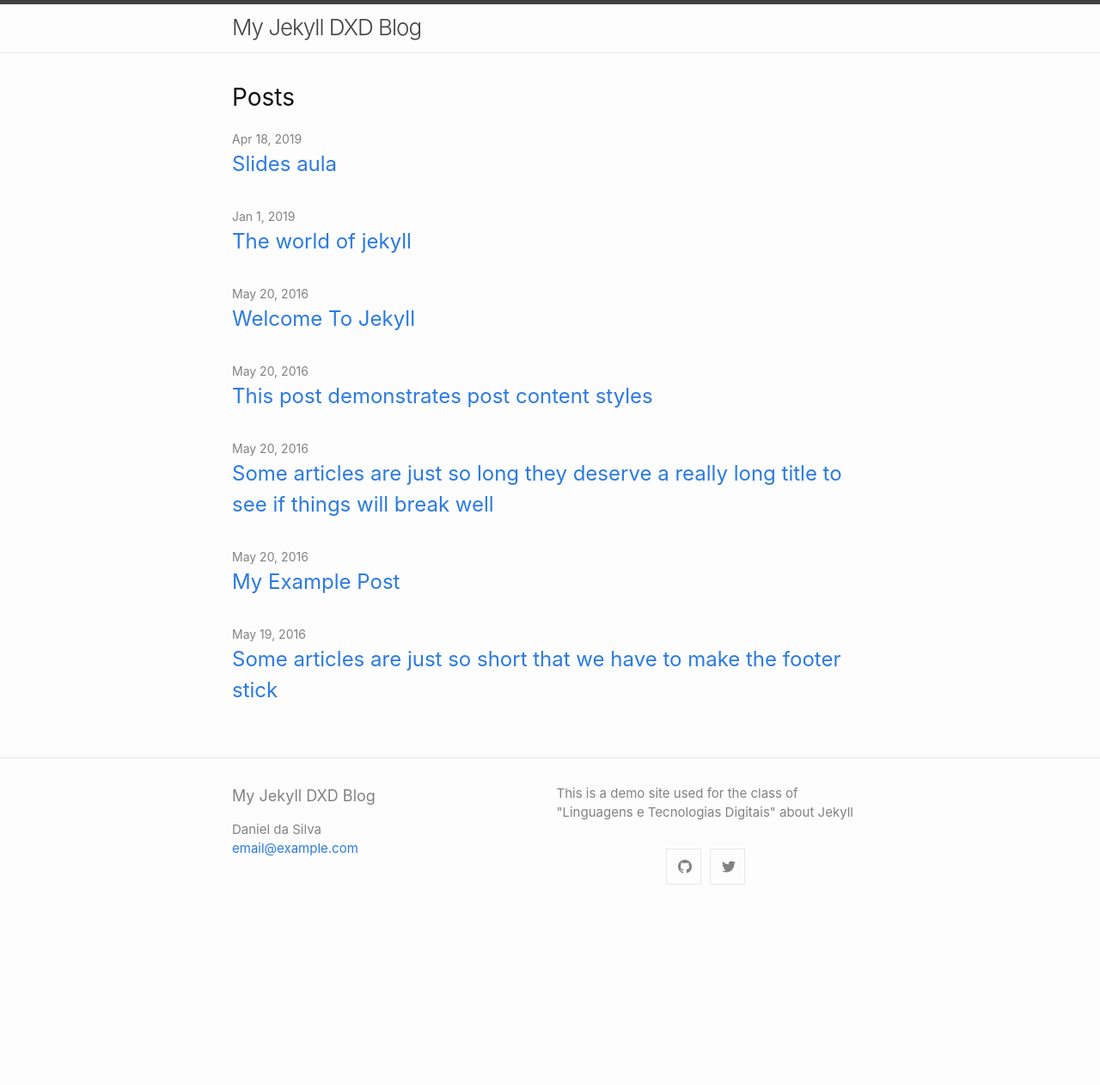
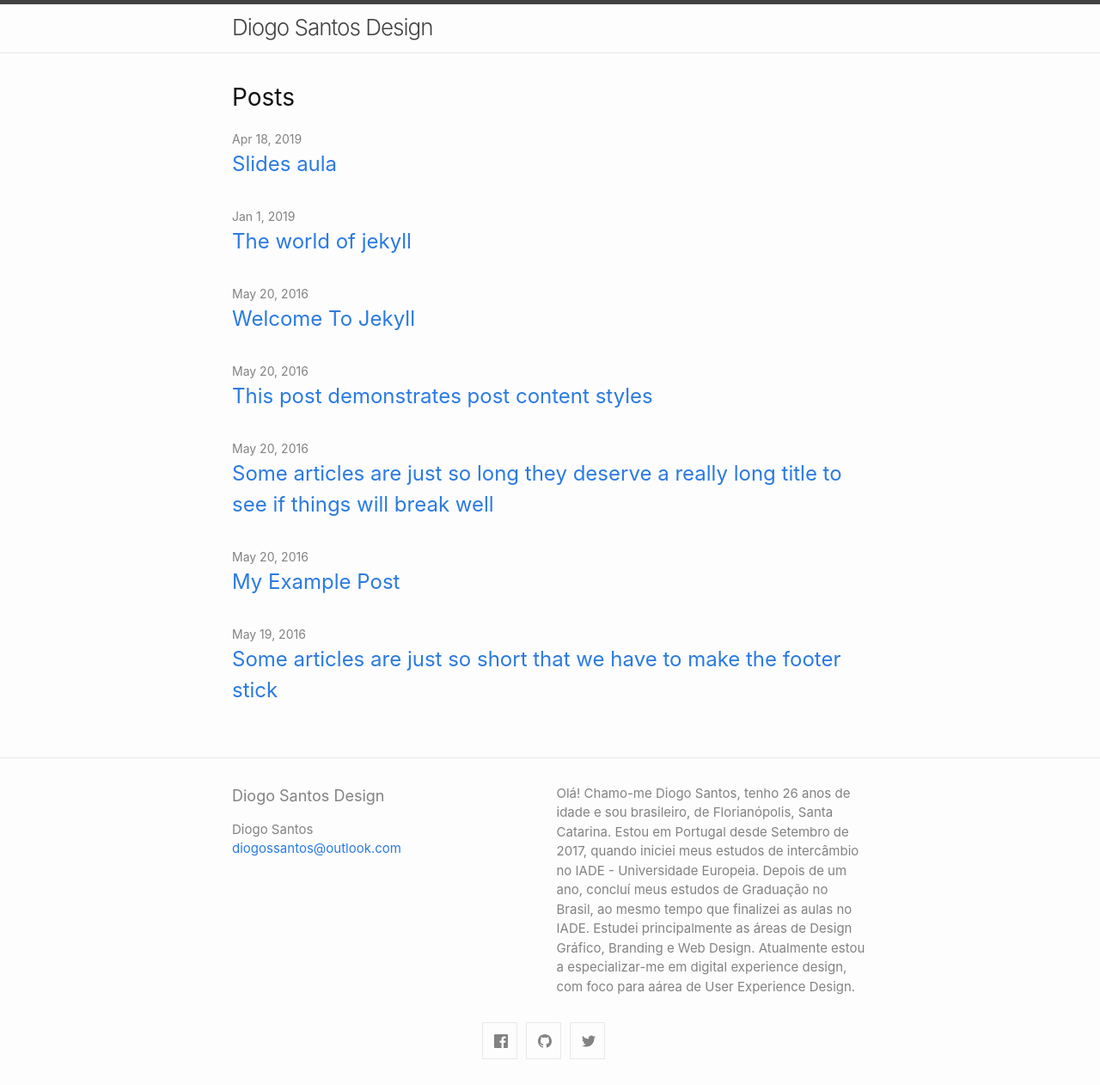
Before and after one commit to diogossantos/diogossantos.github.io, a Jekyll site: the page built from index.md, in a window 1280 px wide. Shown: the whole page at 86% size. Built offline with Jekyll 4.4.1, drawn with Linux system fonts in a browser that asks for light colours; before the commit the page ends 1059 px from its top, so only the background shows below that.

Commit message:
Update _config.yml

```diff
--- a/_config.yml
+++ b/_config.yml
@@ -1,11 +1,10 @@
-title: My Jekyll DXD Blog
-author: Daniel da Silva
-email: email@example.com
+title: Diogo Santos Design
+author: Diogo Santos
+email: diogossantos@outlook.com
 description: > # this means to ignore newlines until "exclude"
-  This is a demo site used for the class of
-  "Linguagens e Tecnologias Digitais" about Jekyll
+  Olá! Chamo-me Diogo Santos, tenho 26 anos de idade e sou brasileiro, de Florianópolis, Santa Catarina. Estou em Portugal desde Setembro de 2017, quando iniciei meus estudos de intercâmbio no IADE - Universidade Europeia. Depois de um ano, concluí meus estudos de Graduação no Brasil, ao mesmo tempo que finalizei as aulas no IADE. Estudei principalmente as áreas de Design Gráfico, Branding e Web Design. Atualmente estou a especializar-me em digital experience design, com foco para aárea de User Experience Design.
 
-baseurl: /jekyll-dxd
+baseurl: /diogossantos
 
 exclude:
   - Gemfile
@@ -20,6 +19,6 @@ date_format: "%b %-d, %Y"
 
 # generate social links in footer
 social_links:
-  twitter: danielfdsilva
-  github:  danielfdsilva
-  # facebook:
+  twitter: diogossantos
+  github:  diogossantos
+  facebook: diogossantos
```
